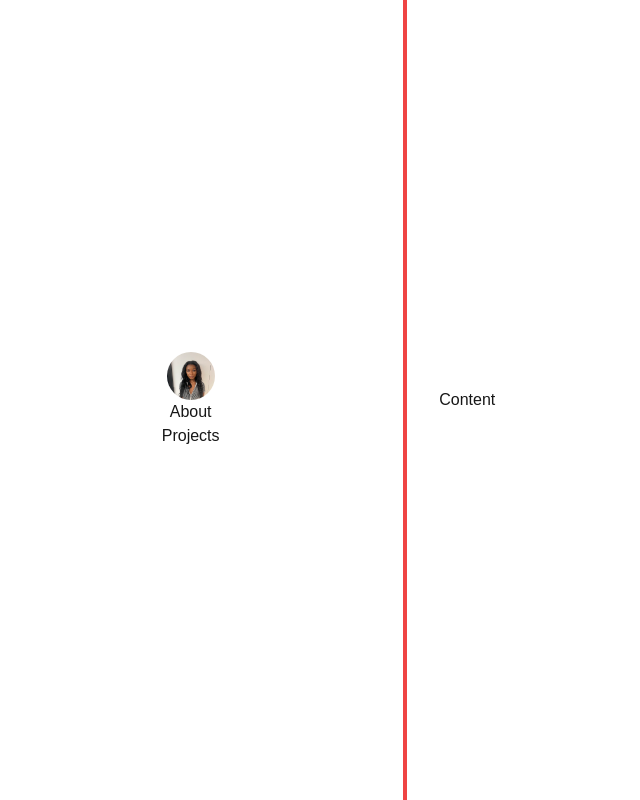
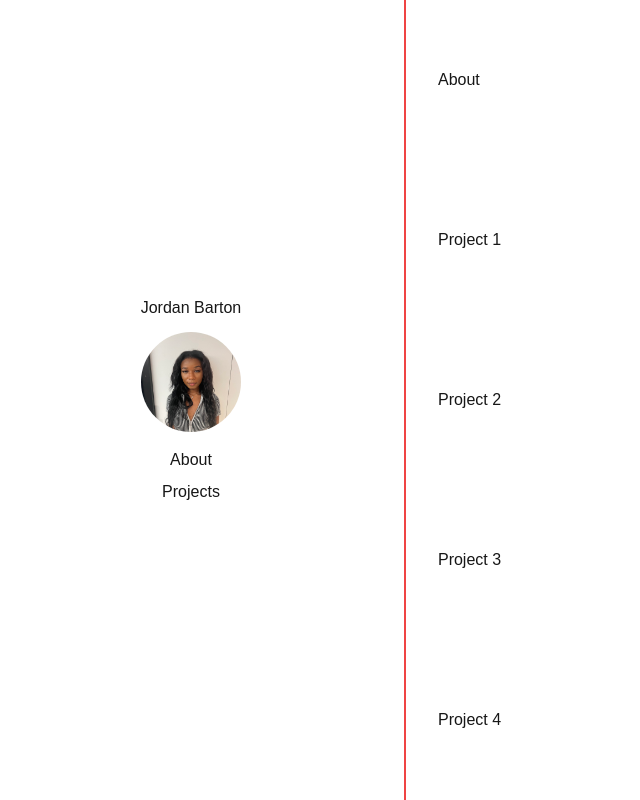
Before and after one commit to jsbarton/portfolio, a Next.js app: page / in a window 1280 px wide. Shown: the whole page, without its empty margins (22-662 px from the left). Built offline with nearby package versions, Linux system fonts and the light colour scheme.

Commit message:
add sections and refs

```diff
--- a/app/page.tsx
+++ b/app/page.tsx
@@ -1,20 +1,45 @@
+"use client";
 import Image from "next/image";
 import ProfilePic from "./i/profile_pic.jpg";
+import { MutableRefObject, useRef } from "react";
 
 export default function Home() {
+  const aboutRef = useRef(null);
+  const projectsRef = useRef(null);
+
+  const handleScroll = (ref: MutableRefObject<any>) => {
+    console.log("clicked");
+    if (ref.current) {
+      ref.current.scrollIntoView({
+        behavior: "smooth",
+        block: "start",
+      });
+    }
+  };
   return (
     <div className="flex h-screen">
       <div className="flex flex-col justify-center items-center w-1/3">
+        <div className="pb-3">Jordan Barton</div>
         <Image
           alt="my face"
-          className="max-w-12 max-h-12 rounded-full"
+          className="max-w-[100px] max-h-[100px] rounded-full"
           src={ProfilePic}
         />
-        <div>About</div>
-        <div>Projects</div>
+        <div className="pt-4" onClick={() => handleScroll(aboutRef)}>
+          About
+        </div>
+        <div className="pt-2" onClick={() => handleScroll(projectsRef)}>
+          Projects
+        </div>
       </div>
-      <div className="w-1 bg-red-500" />
-      <div className="flex flex-col justify-center w-2/3 px-8">Content</div>
+      <div className="w-0.5 bg-red-500" />
+      <div className="flex flex-col justify-around max-h-screen overflow-y-auto w-2/3 px-8">
+        <div ref={aboutRef}>About</div>
+        <div ref={projectsRef}>Project 1</div>
+        <div>Project 2</div>
+        <div>Project 3</div>
+        <div>Project 4</div>
+      </div>
     </div>
   );
 }
```
